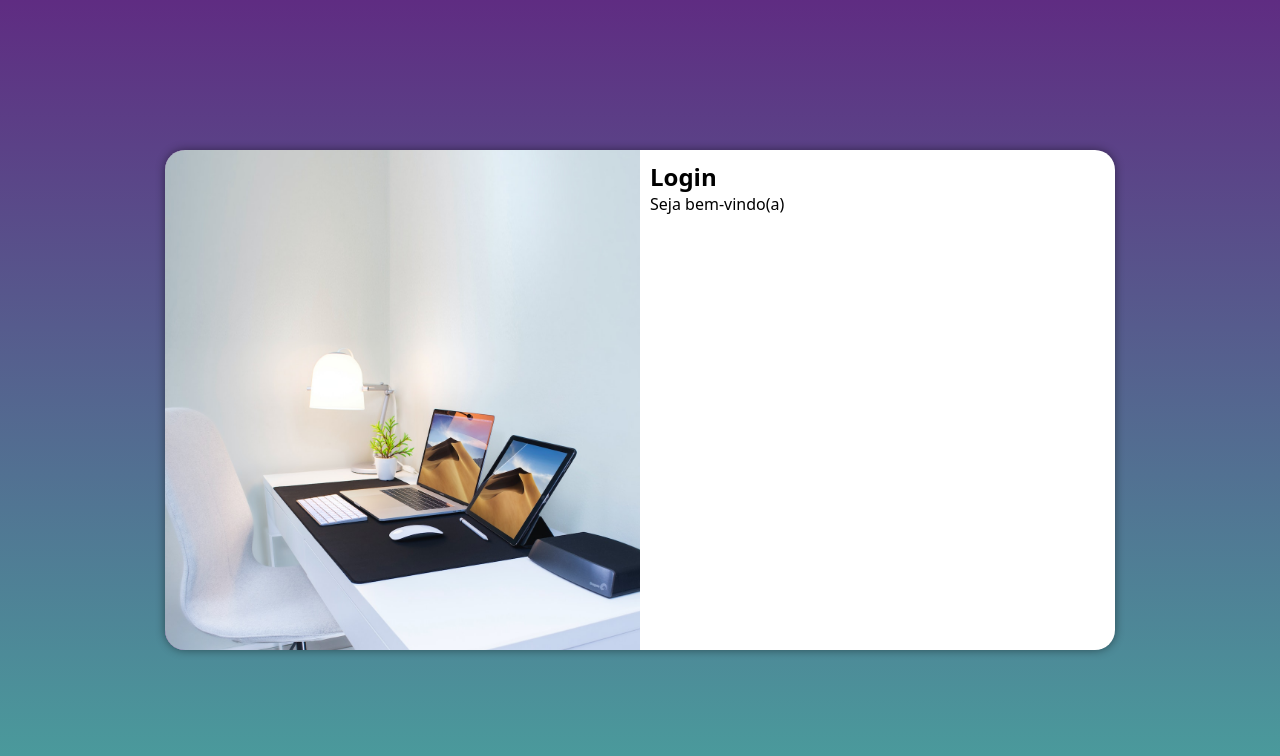
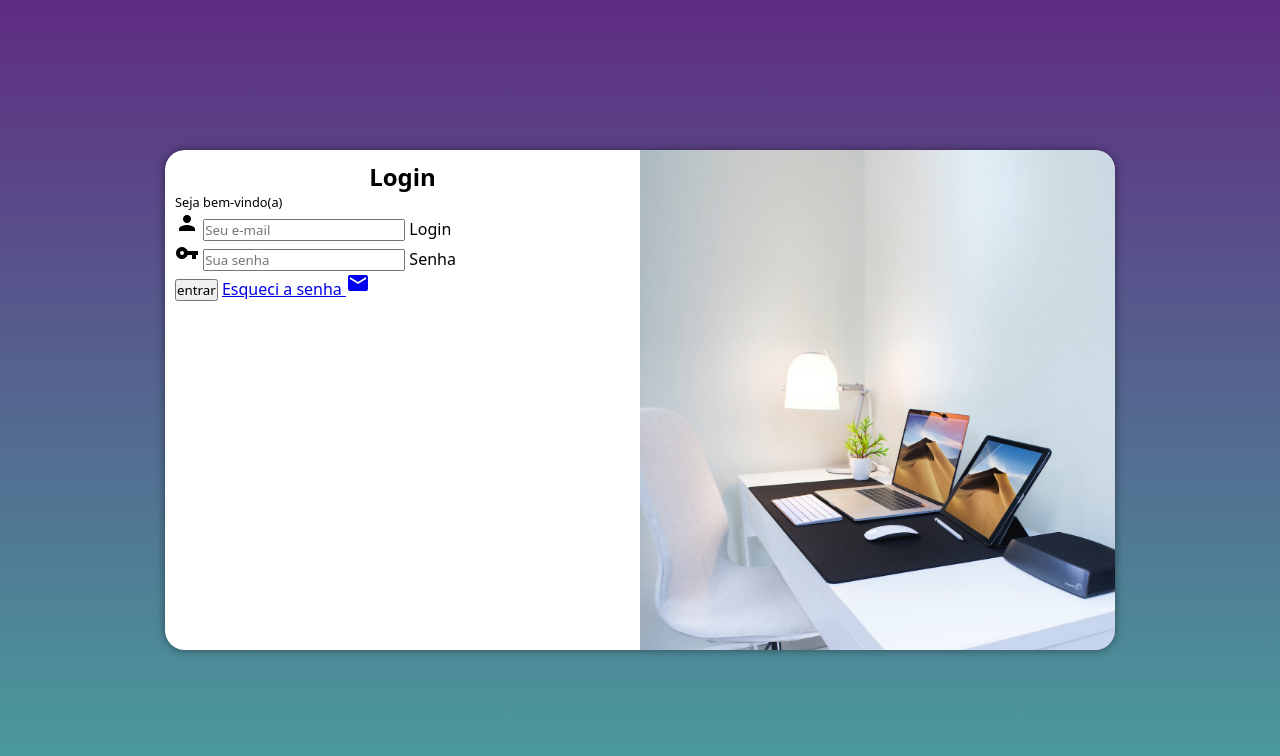
Before and after one commit to RodrigoDev128/Projeto-login, a plain HTML site: page index.html in a window 1280 px wide. Drawn offline with Linux system fonts and the light colour scheme.

Commit message:
Adicionei o formulário

```diff
--- a/Estilo/MQ.css
+++ b/Estilo/MQ.css
@@ -41,12 +41,12 @@ grandes telas:    accima de 1200px
         background: #5f2c82 url(../Imagens/officedeskt.jpg) no-repeat;
         background-size: cover;
         background-position: 30% ;
-        float: left;
+        float: right;
         width: 50%;
         height: 100%;
     }
     div#form {
-        float: right;
+        float: left;
         width: 50%;
     }
  }
--- a/Estilo/style.css
+++ b/Estilo/style.css
@@ -49,3 +49,9 @@ div#form {
     display: block;
     padding: 10px;
 }
+div#form h1 {
+    text-align: center;
+}
+div#form p {
+    font-size: 0.8em;
+}
--- a/index.html
+++ b/index.html
@@ -6,6 +6,7 @@
     <title>Login responsivo</title>
     <link rel="stylesheet" href="/Estilo/style.css">
     <link rel="stylesheet" href="/Estilo/MQ.css">
+    <link href="https://fonts.googleapis.com/icon?family=Material+Icons" rel="stylesheet">
     <script src="script.js"></script>
 </head>
 <body>
@@ -18,7 +19,20 @@
                 <h1>Login</h1>
                 <p>Seja bem-vindo(a)</p>
                 <form action="login.php" method="post">
-
+                    <div class="campo">
+                        <i class="material-icons">person</i>
+                        <input type="email" name="login" id="ilogin" placeholder="Seu e-mail" autocomplete="email" required maxlength="30">
+                        <label for="ilogin">Login</label>
+                    </div>
+                    <div class="campo">
+                        <i class="material-icons">vpn_key</i>
+                        <input type="password" name="senha" id="isenha" placeholder="Sua senha" autocomplete="current-password" required minlength="8">
+                        <label for="isenha">Senha</label>
+                    </div>
+                    <input type="submit" value="entrar">
+                    <a href="esqueci.html">
+                        Esqueci a senha <i class="material-icons">mail</i>
+                    </a>
                 </form>
             </div>
         </section>
```
